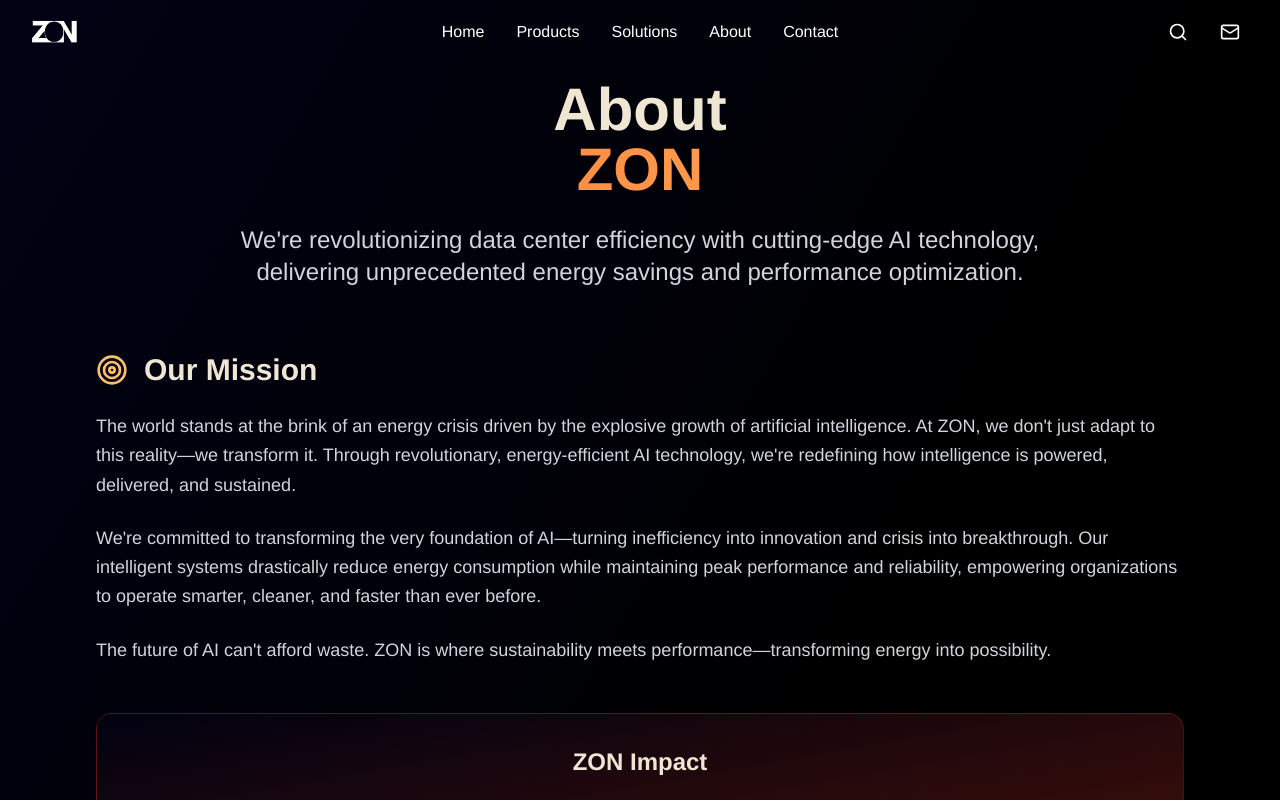
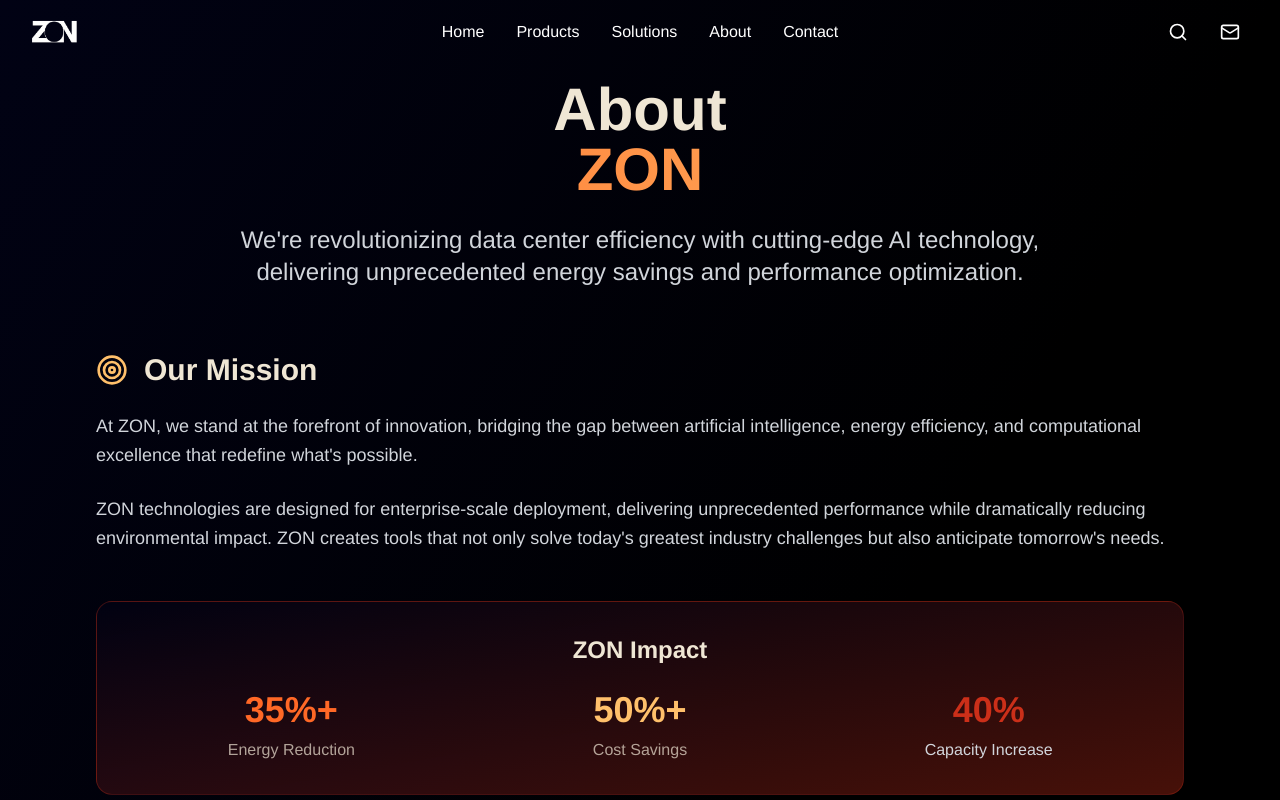
Before and after one commit to SEERINTELAI/zon-ai-website, a React (Vite) app: page /about in a window 1280 px wide. Shown: the top 800 px of the page. Built offline with nearby package versions, Linux system fonts and the light colour scheme; a web font is replaced by a local one.

Commit message:
Update About page mission statement with new ZON mission

```diff
--- a/src/pages/About.tsx
+++ b/src/pages/About.tsx
@@ -32,13 +32,10 @@ const About: React.FC = () => {
                 <h2 className="text-3xl font-bold">Our Mission</h2>
               </div>
               <p className="text-lg text-gray-300 leading-relaxed">
-                The world stands at the brink of an energy crisis driven by the explosive growth of artificial intelligence. At ZON, we don't just adapt to this reality—we transform it. Through revolutionary, energy-efficient AI technology, we're redefining how intelligence is powered, delivered, and sustained.
+                At ZON, we stand at the forefront of innovation, bridging the gap between artificial intelligence, energy efficiency, and computational excellence that redefine what's possible.
               </p>
               <p className="text-lg text-gray-300 leading-relaxed">
-                We're committed to transforming the very foundation of AI—turning inefficiency into innovation and crisis into breakthrough. Our intelligent systems drastically reduce energy consumption while maintaining peak performance and reliability, empowering organizations to operate smarter, cleaner, and faster than ever before.
-              </p>
-              <p className="text-lg text-gray-300 leading-relaxed">
-                The future of AI can't afford waste. ZON is where sustainability meets performance—transforming energy into possibility.
+                ZON technologies are designed for enterprise-scale deployment, delivering unprecedented performance while dramatically reducing environmental impact. ZON creates tools that not only solve today's greatest industry challenges but also anticipate tomorrow's needs.
               </p>
             </div>
 
```
